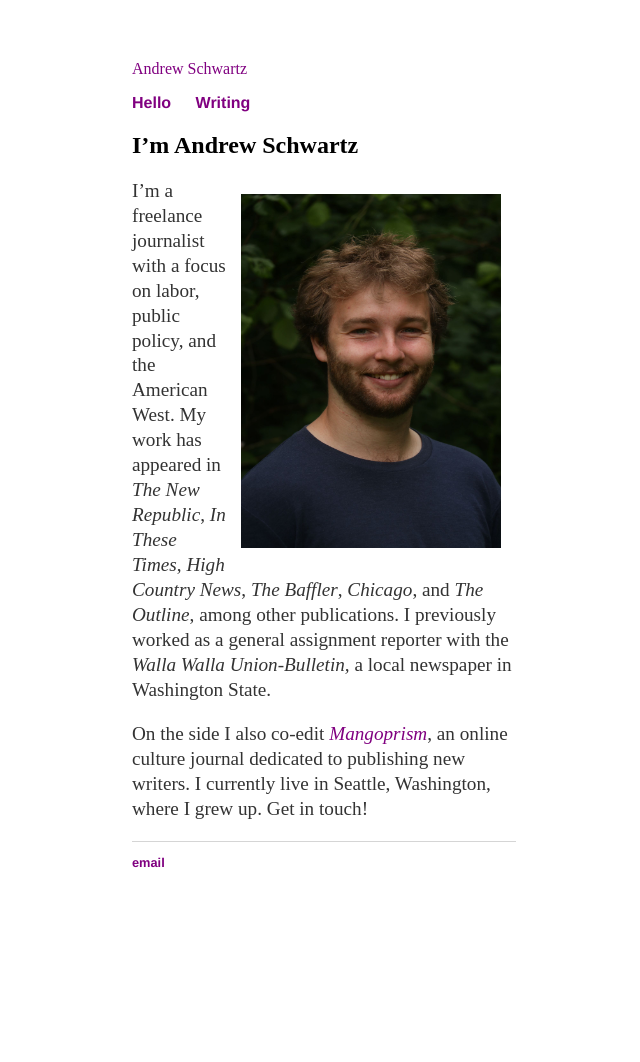
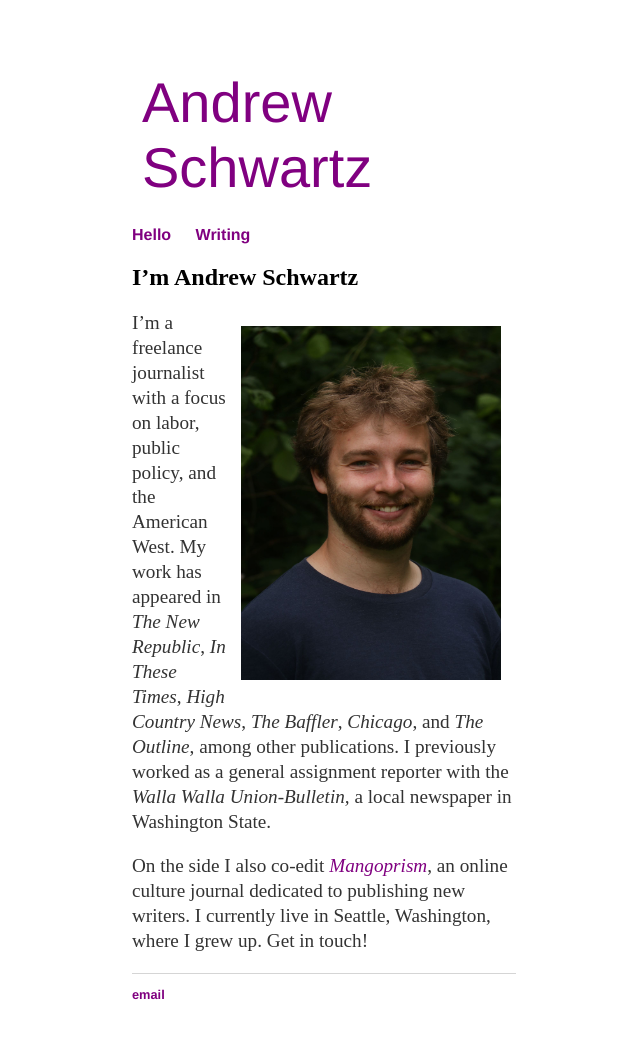
Before and after one commit to aonschwartz/aonschwartz.github.io, a Jekyll site: the page built from index.md, in a window 1280 px wide. Shown: the whole page, without its empty margins (316-956 px from the left). Built offline with Jekyll 4.4.1, drawn with Linux system fonts in a browser that asks for light colours; before the commit the page ends 930 px from its top, so only the background shows below that.

Commit message:
Update main.css

```diff
--- a/css/main.css
+++ b/css/main.css
@@ -43,6 +43,7 @@ img{
     border-radius: 10px;
     float: right;
     padding: 15px;
+
 }
 
 img:hover {
@@ -63,8 +64,12 @@ ul.posts li {
     list-style: none;
 }
 
-.main-header {
+.header {
+  padding:10px;
+}
+
+.header a {
+  font-size: 3.5em;
   text-align: center;
-  font-size: 3.5em;
   font-family:'Helvetica', 'Arial', 'Sans-Serif';
 }
```
